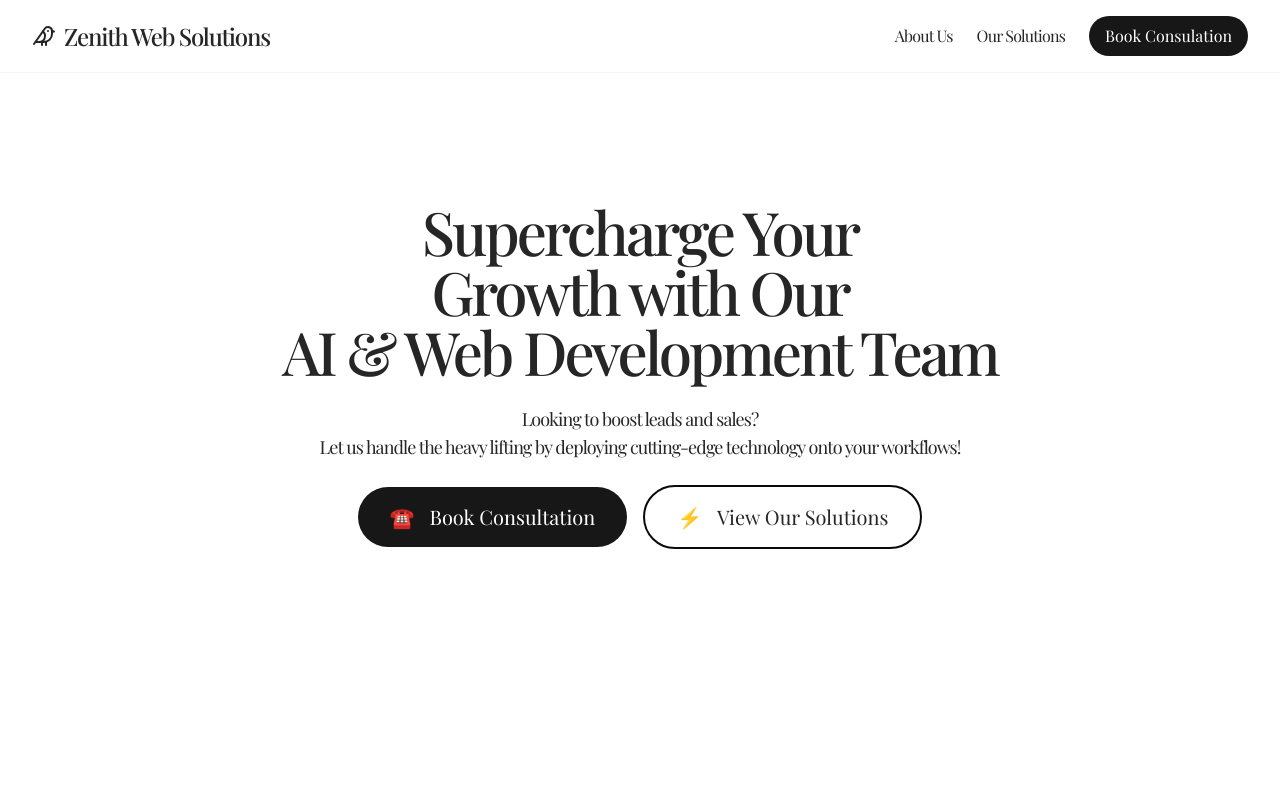
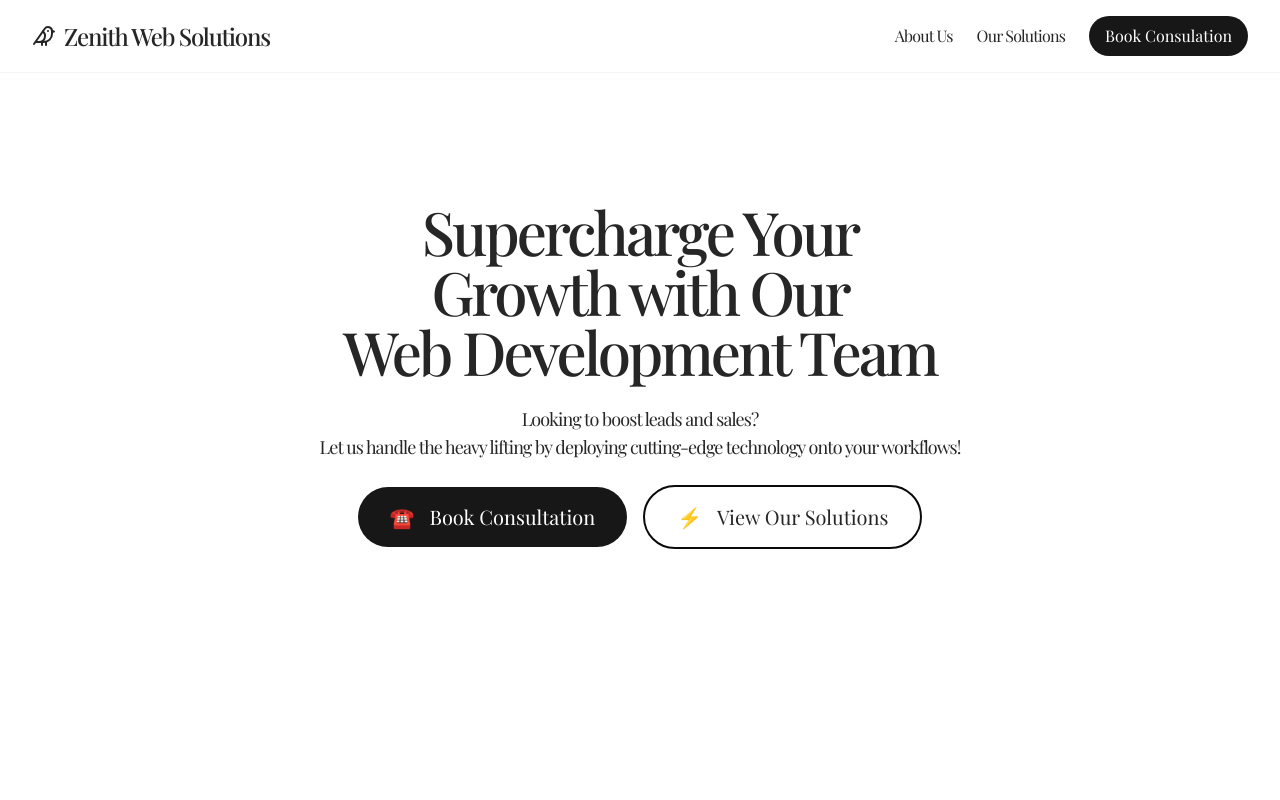
Before and after one commit to cesarealmendarez/zenith.ai, a Next.js app: page / in a window 1280 px wide. Shown: the top 800 px of the page. Built offline with nearby package versions, Linux system fonts and the light colour scheme; a web font is replaced by a local one.

Commit message:
Next 15, Fonts, General Updates

```diff
--- a/package.json
+++ b/package.json
@@ -11,14 +11,13 @@
     "dependencies": {
         "@headlessui/react": "^1.7.15",
         "@heroicons/react": "^1.0.6",
-        "@next/font": "^13.4.9",
         "@types/node": "20.4.1",
         "@types/react": "18.2.14",
         "@types/react-dom": "18.2.6",
         "autoprefixer": "10.4.14",
         "framer-motion": "^10.12.18",
         "lucide-react": "^0.259.0",
-        "next": "^13.5.6",
+        "next": "^15.2.4",
         "next-themes": "^0.2.1",
         "postcss": "^8.4.35",
         "react": "18.2.0",
--- a/src/pages/_app.tsx
+++ b/src/pages/_app.tsx
@@ -1,6 +1,6 @@
 import "@/styles/globals.css";
 import type { AppProps } from "next/app";
-import { Playfair_Display } from "@next/font/google";
+import { Playfair_Display } from "next/font/google"
 import Head from "next/head";
 
 const playfair_Display = Playfair_Display({
--- a/src/pages/index.tsx
+++ b/src/pages/index.tsx
@@ -129,7 +129,7 @@ export default function Index() {
                         </h1>
 
                         <h1 className="text-center text-4xl font-medium tracking-tighter text-neutral-800 md:text-6xl">
-                            AI & Web Development Team
+                            Web Development Team
                         </h1>
                     </div>
 
@@ -370,7 +370,7 @@ export default function Index() {
                                                                 document
                                                                     .getElementById(
                                                                         "solution-" +
-                                                                            solution.id,
+                                                                        solution.id,
                                                                     )
                                                                     ?.scrollIntoView(
                                                                         {
```
Also changed, not shown: 1 other file (tests, documents, lock files or other folders).
